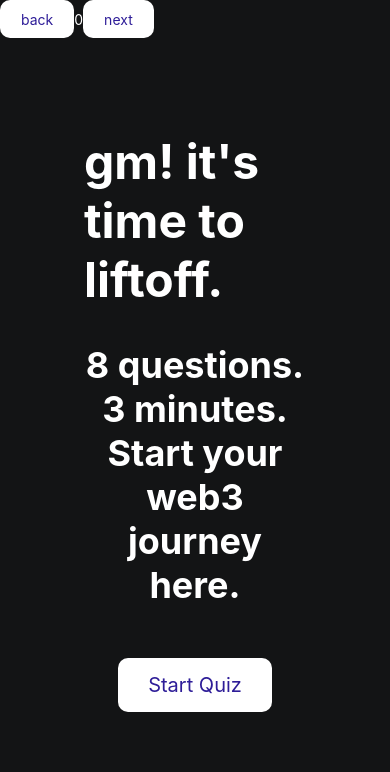
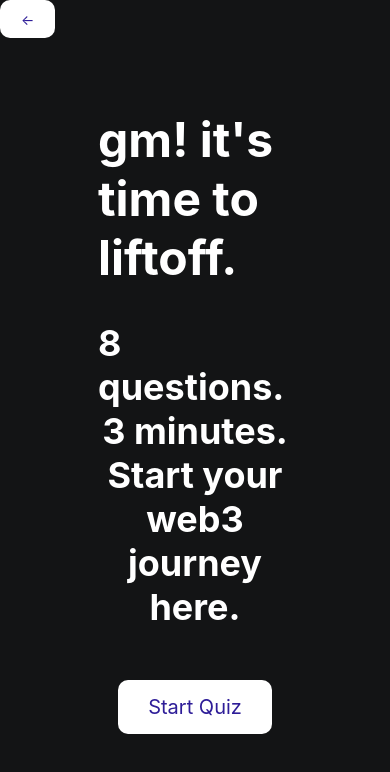
Before and after one commit to irisxyz/liftoff, a React (Vite) app: page / in a window 390 px wide. Shown: the top 772 px of the page. Built offline with nearby package versions, Linux system fonts and the light colour scheme.

Commit message:
responsive bg

```diff
--- a/src/App.jsx
+++ b/src/App.jsx
@@ -4,6 +4,7 @@ import styled from 'styled-components'
 import { motion as m, useAnimate, AnimatePresence } from 'framer-motion'
 
 import spaceship from './assets/spaceship.svg'
+import bottom from './assets/bottom.svg'
 import Button from './components/Button'
 
 const Background = styled(m.div)`
@@ -13,6 +14,13 @@ const Background = styled(m.div)`
   background: url(${spaceship});
   z-index: 0;
   background-size: cover;
+  background-position: center;
+`
+const Foreground = styled(m.img)`
+  min-width: 100vw;
+  position: absolute;
+  bottom: 0;
+  z-index: 1;
 `
 
 const StyledCenter = styled.div`
@@ -26,7 +34,7 @@ const StyledCenter = styled.div`
 
 const Centered = styled.div`
   width: 1000px;
-  margin: 6em;
+  margin: 7em;
   z-index: 1;
 `
 
@@ -90,7 +98,7 @@ const AnimationContent = ({ children, key, delay }) => {
       initial={{ opacity: 0 }}
       animate={{ opacity: 1 }}
       exit={{ opacity: 0 }}
-      transition={{ duration: 0.3, delay: delay ? 0.3 : 0 }}
+      transition={{ duration: 0.3, delay: delay ? 0.2 : 0 }}
     >
       {children}
     </m.div>
@@ -222,7 +230,7 @@ function App() {
         return <AnimationContent key="3" delay>
           <Question
             index="1"
-            question="Your primary objective is to investigate life in space life in space. What's your secret secondary objective?"
+            question="Your primary objective is to investigate life in space. What's your secret secondary objective?"
             option1="Collecting rare and mesmerizing rock and energy formations"
             option2="Discover alternative sources of clean energy to bring back to earth"
             option3="Mining valuable resources from asteroids"
@@ -314,19 +322,28 @@ function App() {
       setBg('#131415')
     }
     if (page === 3) {
-      setBg('#5134C5')
+      setBg('#160F66')
     }
   }, [page, setBg])
 
   return (
     <>
       <Center bg={bg}>
-        <AnimatePresence>
+        <AnimatePresence mode="wait">
           {page > 2 && <Background
+            key="background"
             initial={{ opacity: 0, scale: 6 }}
             animate={{ opacity: 1, scale: 1 }}
             exit={{ opacity: 0, scale: 6 }}
-            transition={{ delay: 0.2, duration: 1 }}
+            transition={{ delay: 0, duration: 0.8, ease: "easeOut" }}
+          />}
+          {page >= 3 && <Foreground
+            key="foreground"
+            src={bottom}
+            initial={{ opacity: 0, y: 600 }}
+            animate={{ opacity: 1, y: 0 }}
+            exit={{ opacity: 0, y: 600 }}
+            transition={{ delay: 0.7, duration: 0.8, ease: "easeOut" }}
           />}
         </AnimatePresence>
         <Centered>
@@ -336,9 +353,7 @@ function App() {
         </Centered>
       </Center>
       <div style={{position: 'absolute', top: 0}}>
-      <Button onClick={() => prevPage()}>back</Button>
-      {page}
-      <Button onClick={() => nextPage()}>next</Button>
+      <Button onClick={() => prevPage()}>&larr;</Button>
       </div>
     </>
   )
```
Also changed, not shown: src/assets/bottom.svg (added), src/assets/spaceship.svg.
